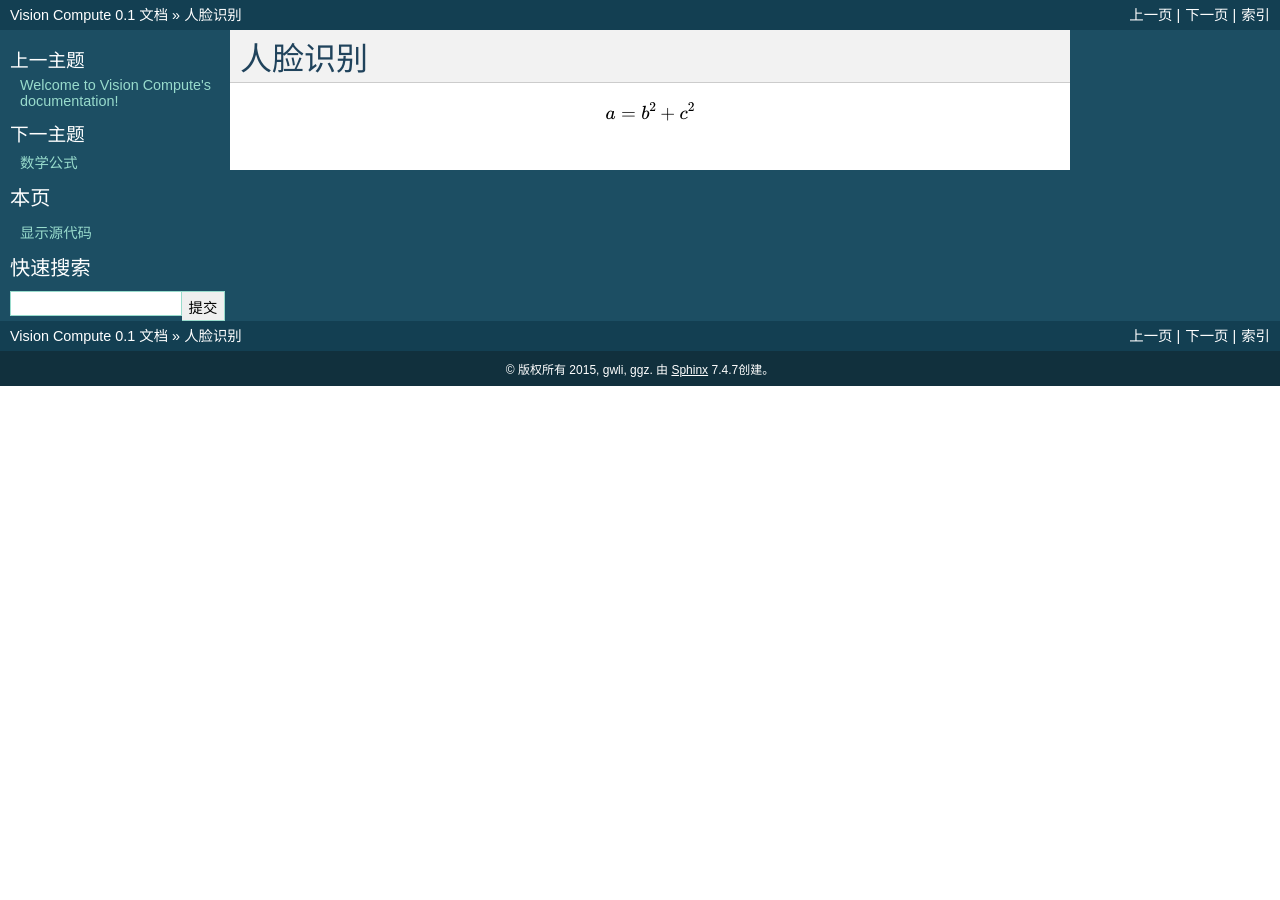
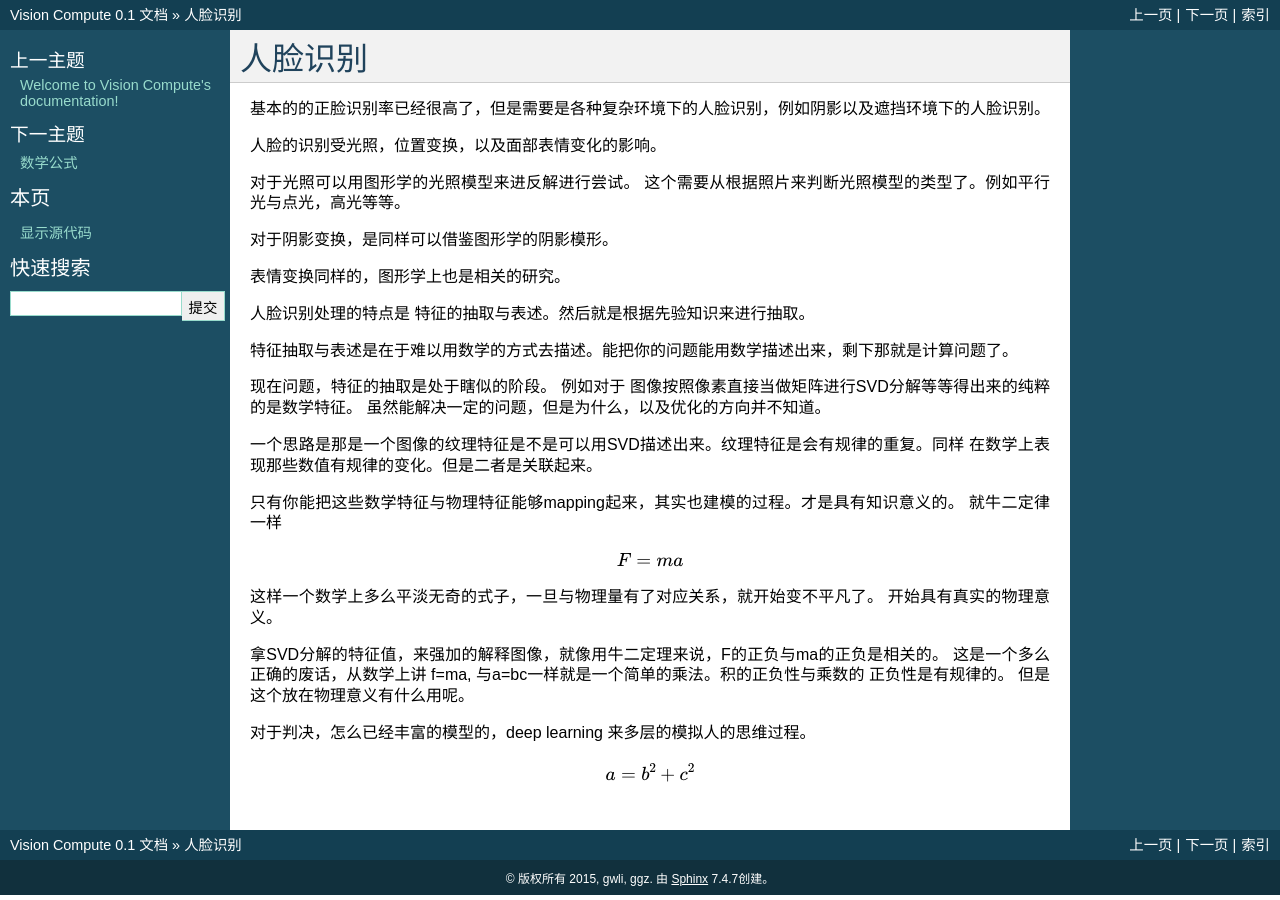
Before and after one commit to gwli/VisionCompute, a Sphinx documentation site: the page built from source/FaceDetect.rst, in a window 1280 px wide. Built offline with Sphinx 7.4.7, drawn with Linux system fonts in a browser that asks for light colours.

Commit message:
对于人脸识别的思考

```diff
--- a/source/FaceDetect.rst
+++ b/source/FaceDetect.rst
@@ -1,6 +1,43 @@
 人脸识别
 ********
 
+基本的的正脸识别率已经很高了，但是需要是各种复杂环境下的人脸识别，例如阴影以及遮挡环境下的人脸识别。
+
+人脸的识别受光照，位置变换，以及面部表情变化的影响。
+
+对于光照可以用图形学的光照模型来进反解进行尝试。
+这个需要从根据照片来判断光照模型的类型了。例如平行光与点光，高光等等。
+
+对于阴影变换，是同样可以借鉴图形学的阴影模形。
+
+表情变换同样的，图形学上也是相关的研究。
+
+
+人脸识别处理的特点是 特征的抽取与表述。然后就是根据先验知识来进行抽取。
+
+特征抽取与表述是在于难以用数学的方式去描述。能把你的问题能用数学描述出来，剩下那就是计算问题了。
+
+现在问题，特征的抽取是处于瞎似的阶段。
+例如对于 图像按照像素直接当做矩阵进行SVD分解等等得出来的纯粹的是数学特征。
+虽然能解决一定的问题，但是为什么，以及优化的方向并不知道。
+
+一个思路是那是一个图像的纹理特征是不是可以用SVD描述出来。纹理特征是会有规律的重复。同样
+在数学上表现那些数值有规律的变化。但是二者是关联起来。
+
+只有你能把这些数学特征与物理特征能够mapping起来，其实也建模的过程。才是具有知识意义的。
+就牛二定律一样
+
+.. math:: F = ma
+
+这样一个数学上多么平淡无奇的式子，一旦与物理量有了对应关系，就开始变不平凡了。
+开始具有真实的物理意义。
+
+拿SVD分解的特征值，来强加的解释图像，就像用牛二定理来说，F的正负与ma的正负是相关的。
+这是一个多么正确的废话，从数学上讲 f=ma, 与a=bc一样就是一个简单的乘法。积的正负性与乘数的
+正负性是有规律的。 但是这个放在物理意义有什么用呢。
+
+
+对于判决，怎么已经丰富的模型的，deep learning 来多层的模拟人的思维过程。
 
 .. math::
 
```
